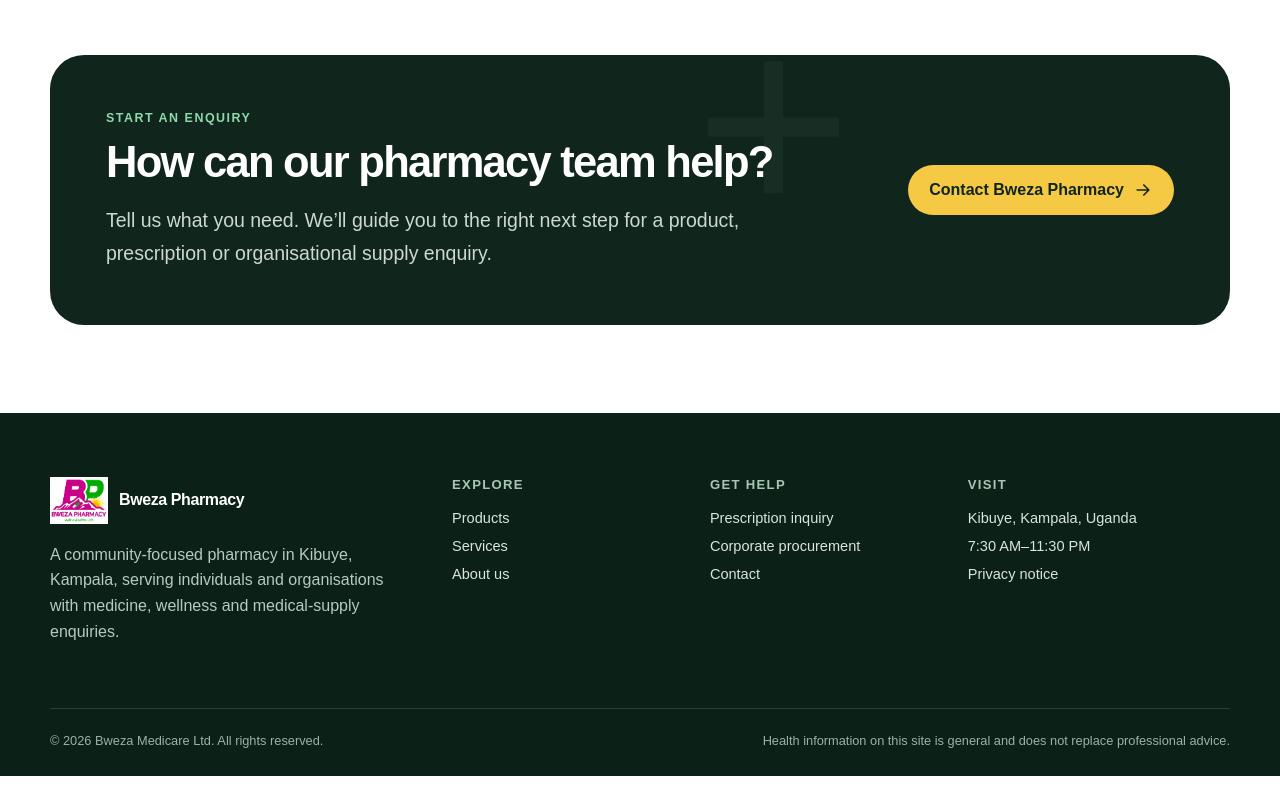
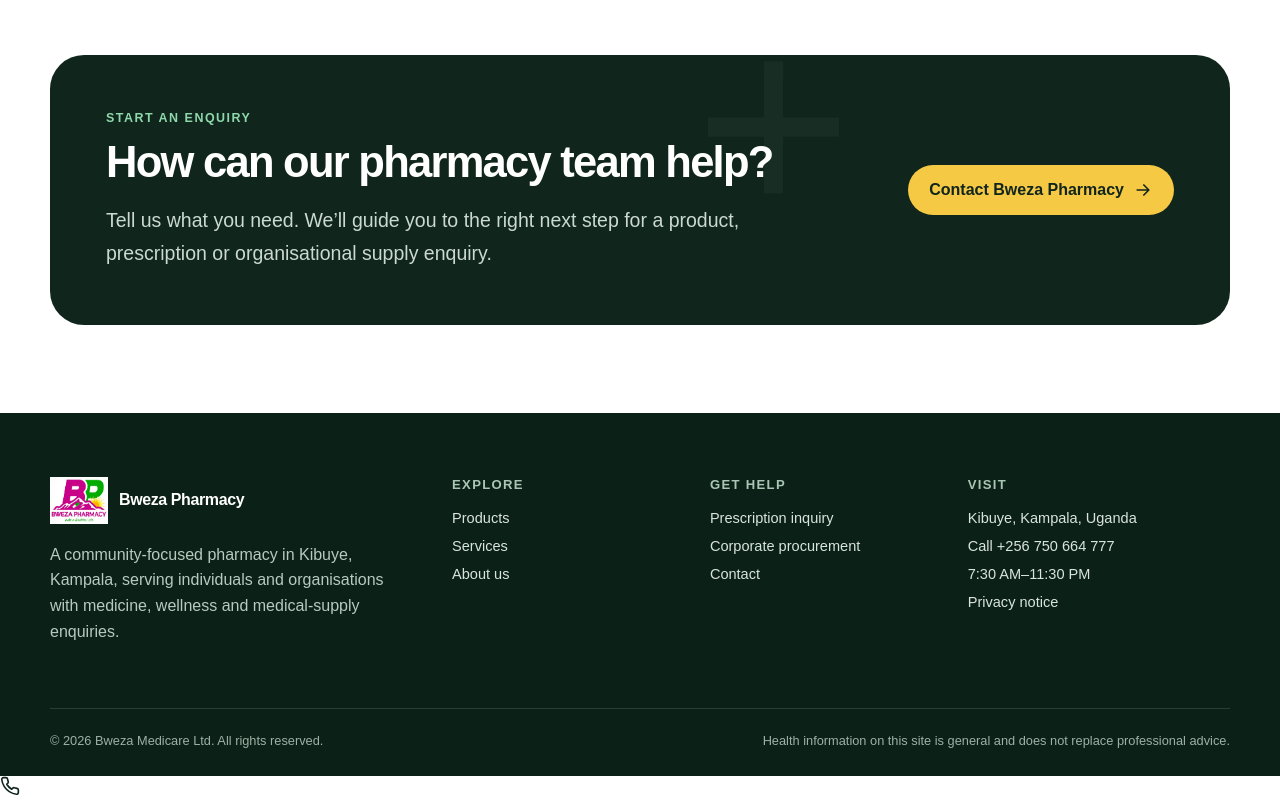
Before and after one commit to Bafakyiivan/Bweza-Pharmacy, a Next.js app: page / in a window 1280 px wide. Shown: the part 3479-4279 px from the top of the page. Before the commit the page ends 4255 px from the top, so only its background shows below. Built offline with nearby package versions, Linux system fonts and the light colour scheme; no server answers.

Commit message:
Activate direct-call actions

```diff
--- a/components/footer.tsx
+++ b/components/footer.tsx
@@ -1,6 +1,7 @@
 import Image from "next/image";
 import Link from "next/link";
-import { isExternalWhatsApp, site, whatsappHref } from "@/lib/site";
+import { Phone } from "@/components/icons";
+import { isExternalWhatsApp, phoneHref, site, whatsappHref } from "@/lib/site";
 
 export function Footer() {
   const wa = whatsappHref("Hello Bweza Pharmacy, I would like to make an enquiry.");
@@ -15,11 +16,12 @@ export function Footer() {
             </div>
             <div><div className="footer-title">Explore</div><div className="footer-links"><Link href="/products">Products</Link><Link href="/services">Services</Link><Link href="/about">About us</Link></div></div>
             <div><div className="footer-title">Get help</div><div className="footer-links"><Link href="/prescription">Prescription inquiry</Link><Link href="/corporate">Corporate procurement</Link><Link href="/contact">Contact</Link></div></div>
-            <div><div className="footer-title">Visit</div><div className="footer-links"><span>{site.location}</span><span>{site.hours || "Business hours: awaiting confirmation"}</span><Link href="/privacy">Privacy notice</Link></div></div>
+            <div><div className="footer-title">Visit</div><div className="footer-links"><span>{site.location}</span><a href={phoneHref()}>Call {site.phone}</a><span>{site.hours || "Business hours: awaiting confirmation"}</span><Link href="/privacy">Privacy notice</Link></div></div>
           </div>
           <div className="footer-bottom"><span>© {new Date().getFullYear()} {site.legalName}. All rights reserved.</span><span>Health information on this site is general and does not replace professional advice.</span></div>
         </div>
       </footer>
+      <a className="call-float" href={phoneHref()} aria-label="Call Bweza Pharmacy"><Phone /></a>
       <a className="whatsapp-float" href={wa} aria-label="Contact Bweza Pharmacy on WhatsApp" target={isExternalWhatsApp ? "_blank" : undefined} rel={isExternalWhatsApp ? "noreferrer" : undefined}>W</a>
     </>
   );
```
